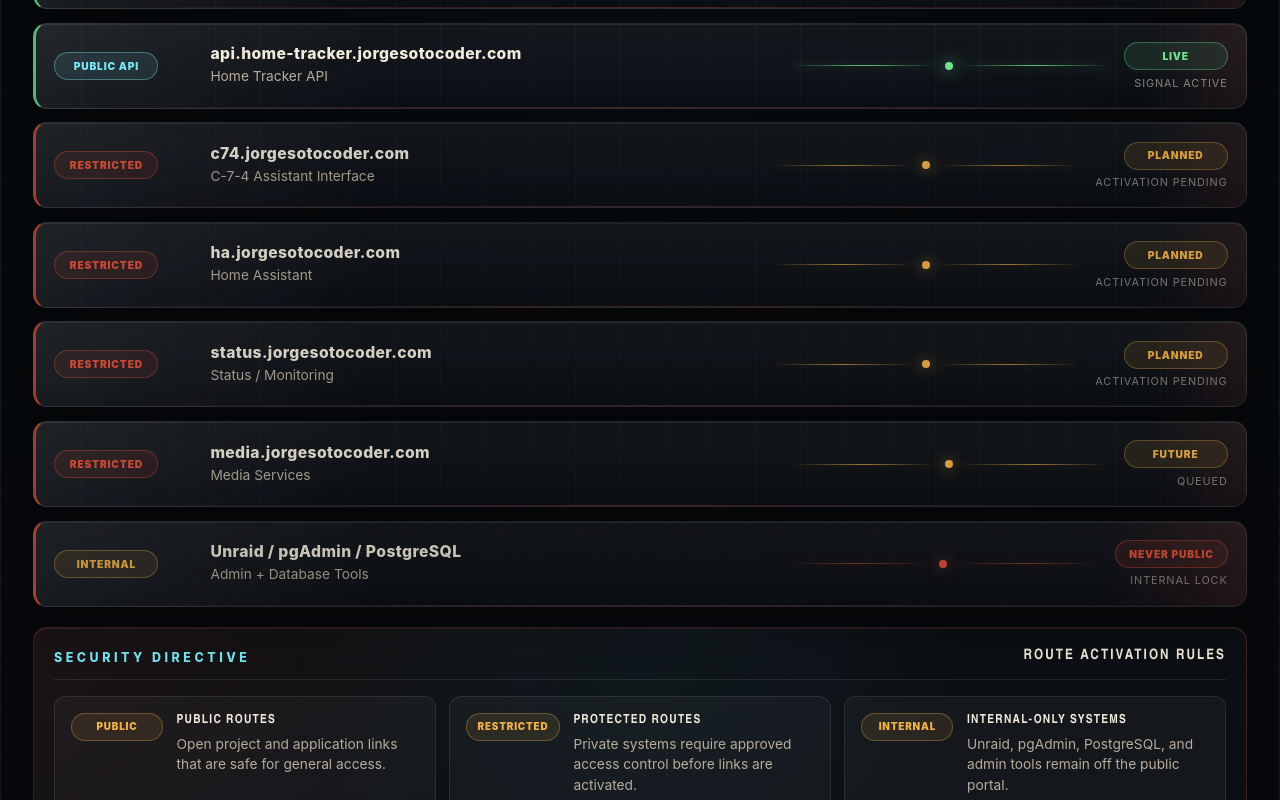
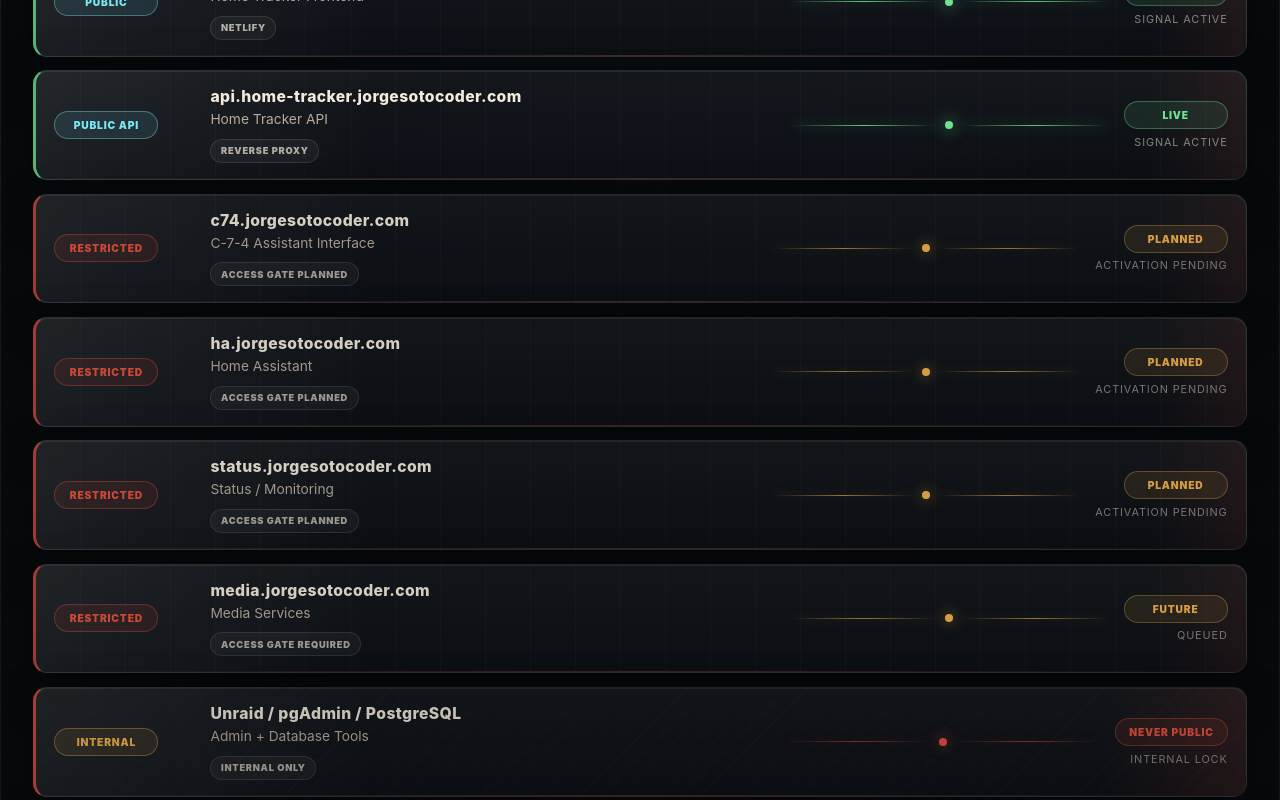
Before and after one commit to acurunner79/jorgesotocoder-portal, a React (Vite) app: page / in a window 1280 px wide. Shown: the part 3120-3920 px from the top of the page. Built offline with nearby package versions, Linux system fonts and the light colour scheme.

Commit message:
Add route method labels

```diff
--- a/src/App.css
+++ b/src/App.css
@@ -1335,6 +1335,25 @@
   line-height: 1.45;
 }
 
+.route-target small {
+  display: inline-flex;
+  align-items: center;
+  justify-content: center;
+  width: max-content;
+  min-height: 24px;
+  margin-top: 0.55rem;
+  padding: 0.25rem 0.6rem;
+  color: rgba(242, 234, 220, 0.7);
+  background: rgba(255, 255, 255, 0.045);
+  border: 1px solid rgba(255, 255, 255, 0.11);
+  border-radius: 999px;
+  text-transform: uppercase;
+  letter-spacing: 0.08em;
+  font-size: 0.58rem;
+  font-weight: 900;
+  line-height: 1;
+}
+
 .route-connector {
   display: grid;
   grid-template-columns: 1fr auto 1fr;
--- a/src/App.jsx
+++ b/src/App.jsx
@@ -117,6 +117,7 @@
       <div className="route-target">
         <h3>{route.domain}</h3>
         <p>{route.service}</p>
+        <small>{route.method}</small>
       </div>
 
       <div className="route-connector" aria-hidden="true">
--- a/src/data/site.js
+++ b/src/data/site.js
@@ -98,48 +98,56 @@
     service: "Command Portal",
     access: "Public",
     status: "Live",
+    method: "Netlify",
   },
   {
     domain: "home-tracker.jorgesotocoder.com",
     service: "Home Tracker Frontend",
     access: "Public",
     status: "Live",
+    method: "Netlify",
   },
   {
     domain: "api.home-tracker.jorgesotocoder.com",
     service: "Home Tracker API",
     access: "Public API",
     status: "Live",
+    method: "Reverse Proxy",
   },
   {
     domain: "c74.jorgesotocoder.com",
     service: "C-7-4 Assistant Interface",
     access: "Restricted",
     status: "Planned",
+    method: "Access Gate Planned",
   },
   {
     domain: "ha.jorgesotocoder.com",
     service: "Home Assistant",
     access: "Restricted",
     status: "Planned",
+    method: "Access Gate Planned",
   },
   {
     domain: "status.jorgesotocoder.com",
     service: "Status / Monitoring",
     access: "Restricted",
     status: "Planned",
+    method: "Access Gate Planned",
   },
   {
     domain: "media.jorgesotocoder.com",
     service: "Media Services",
     access: "Restricted",
     status: "Future",
+    method: "Access Gate Required",
   },
   {
     domain: "Unraid / pgAdmin / PostgreSQL",
     service: "Admin + Database Tools",
     access: "Internal",
     status: "Never Public",
+    method: "Internal Only",
   },
 ];
 
```
